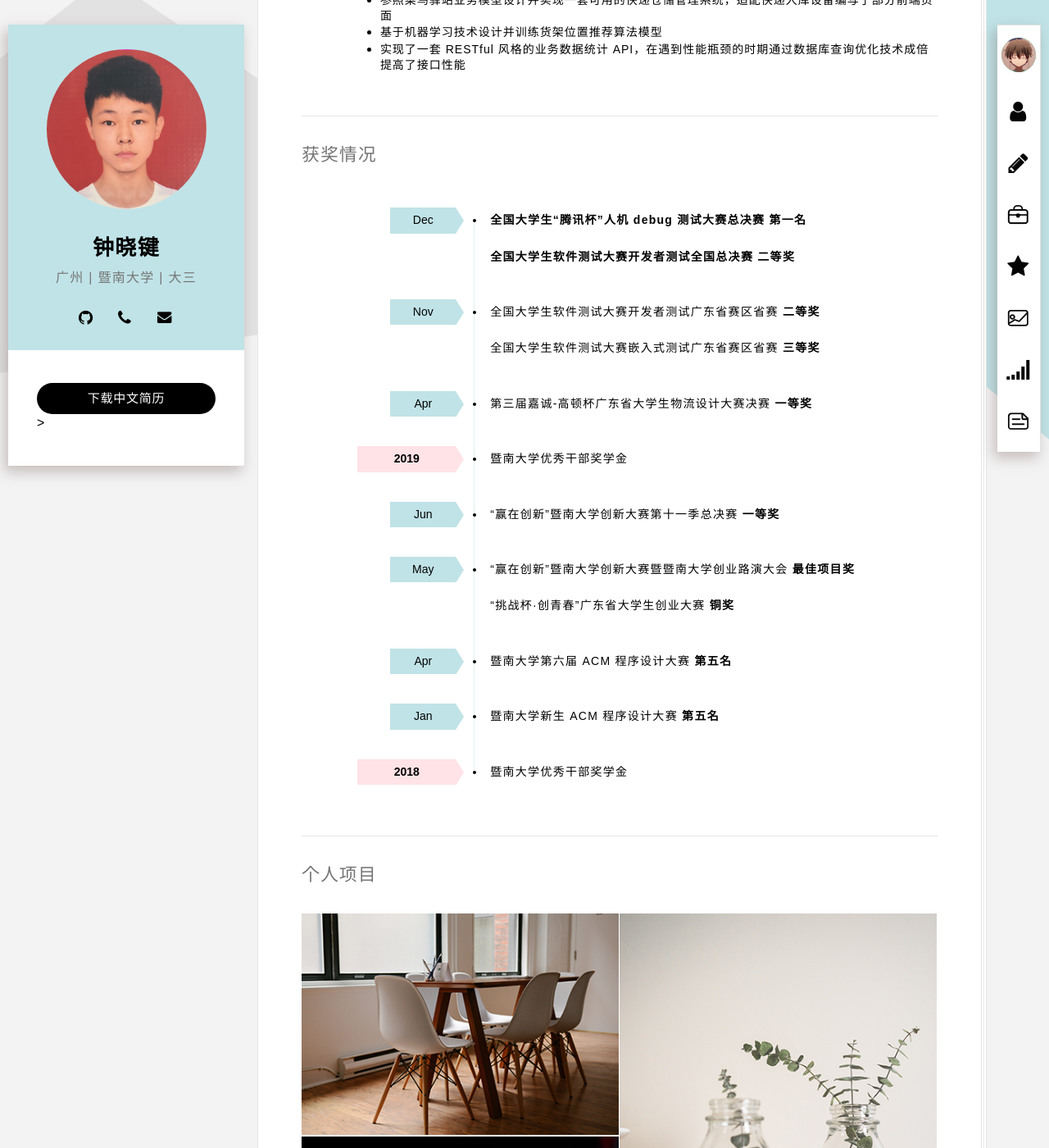
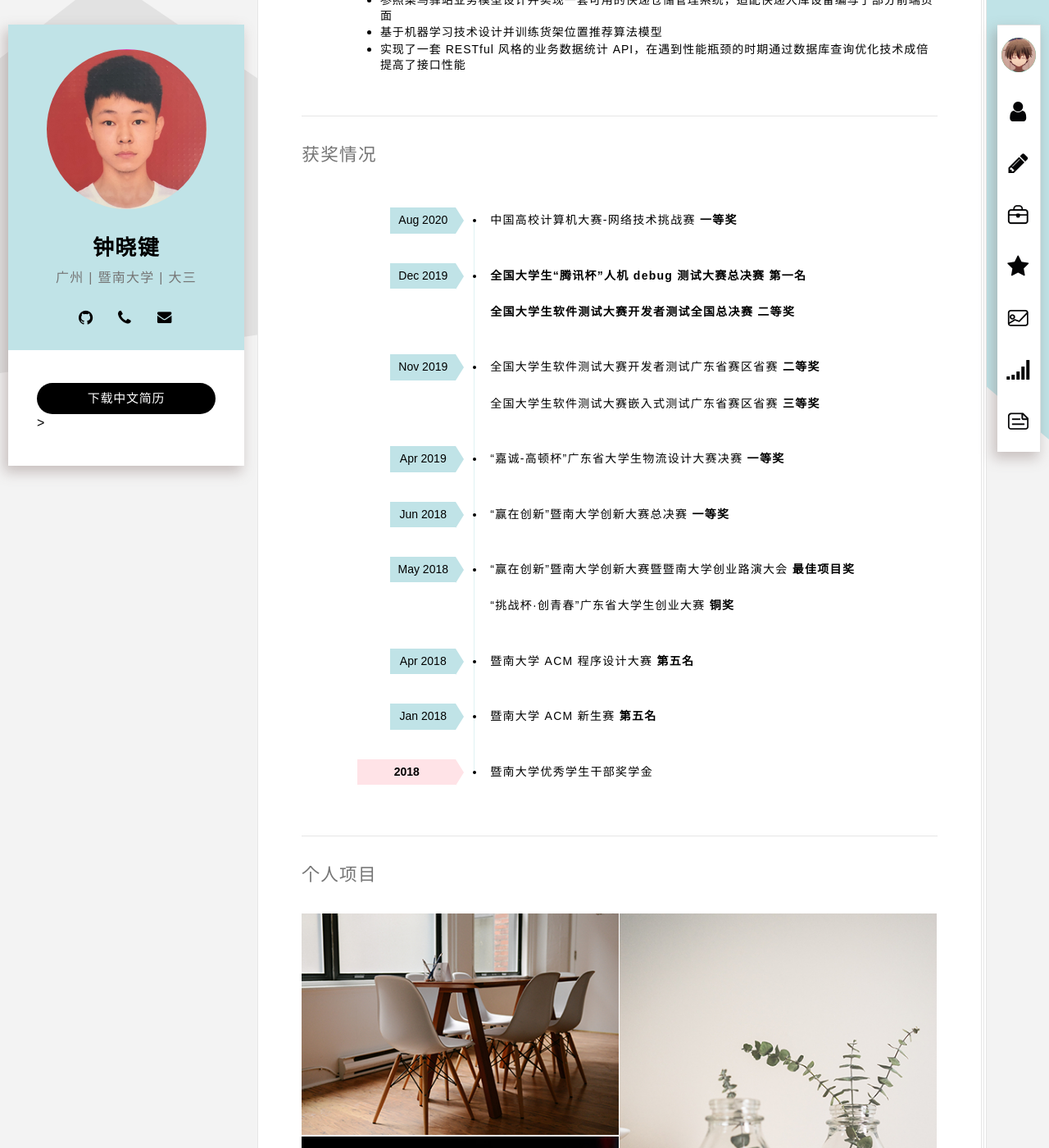
Before and after one commit to xiaojianzhong/xiaojianzhong.github.io, a Jekyll site: the page built from index.html, in a window 1280 px wide and 1400 px high, scrolled down 2109 px. Shown: the whole window at 82% size. Built offline with Jekyll 4.4.1, drawn with Linux system fonts in a browser that asks for light colours; some web fonts are replaced.

Commit message:
feat(platform-browser): update competitions

```diff
--- a/_includes/competition.html
+++ b/_includes/competition.html
@@ -5,8 +5,18 @@
       <br />
       <div class="education">
         <div class="education-box">
-          <time class="education-date education-date-month" datetime="12">
-            <span>Dec</span>
+          <time class="education-date education-date-month" datetime="2020-08">
+            <span>Aug 2020</span>
+          </time>
+          <p>
+            中国高校计算机大赛-网络技术挑战赛
+            <strong>一等奖</strong>
+          </p>
+        </div>
+
+        <div class="education-box">
+          <time class="education-date education-date-month" datetime="2019-12">
+            <span>Dec 2019</span>
           </time>
           <p>
             <strong>全国大学生“腾讯杯”人机 debug 测试大赛总决赛</strong>
@@ -19,8 +29,8 @@
         </div>
 
         <div class="education-box">
-          <time class="education-date education-date-month" datetime="11">
-            <span>Nov</span>
+          <time class="education-date education-date-month" datetime="2019-11">
+            <span>Nov 2019</span>
           </time>
           <p>
             全国大学生软件测试大赛开发者测试广东省赛区省赛
@@ -33,34 +43,25 @@
         </div>
 
         <div class="education-box">
-          <time class="education-date education-date-month" datetime="04">
-            <span>Apr</span>
+          <time class="education-date education-date-month" datetime="2019-04">
+            <span>Apr 2019</span>
           </time>
           <p>
-            第三届嘉诚-高顿杯广东省大学生物流设计大赛决赛
+            “嘉诚-高顿杯”广东省大学生物流设计大赛决赛
             <strong>一等奖</strong>
           </p>
         </div>
 
         <div class="education-box">
-          <time class="education-date education-date-year" datetime="2019">
-            <span><strong class="text-upper">2019</strong></span>
+          <time class="education-date education-date-month" datetime="2018-06">
+            <span>Jun 2018</span>
           </time>
-          <p>暨南大学优秀干部奖学金</p>
+          <p>“赢在创新”暨南大学创新大赛总决赛 <strong>一等奖</strong></p>
         </div>
 
         <div class="education-box">
-          <time class="education-date education-date-month" datetime="06">
-            <span>Jun</span>
-          </time>
-          <p>
-            “赢在创新”暨南大学创新大赛第十一季总决赛 <strong>一等奖</strong>
-          </p>
-        </div>
-
-        <div class="education-box">
-          <time class="education-date education-date-month" datetime="05">
-            <span>May</span>
+          <time class="education-date education-date-month" datetime="2018-05">
+            <span>May 2018</span>
           </time>
           <p>
             “赢在创新”暨南大学创新大赛暨暨南大学创业路演大会
@@ -70,24 +71,24 @@
         </div>
 
         <div class="education-box">
-          <time class="education-date education-date-month" datetime="04">
-            <span>Apr</span>
+          <time class="education-date education-date-month" datetime="2018-04">
+            <span>Apr 2018</span>
           </time>
-          <p>暨南大学第六届 ACM 程序设计大赛 <strong>第五名</strong></p>
+          <p>暨南大学 ACM 程序设计大赛 <strong>第五名</strong></p>
         </div>
 
         <div class="education-box">
-          <time class="education-date education-date-month" datetime="01">
-            <span>Jan</span>
+          <time class="education-date education-date-month" datetime="2018-01">
+            <span>Jan 2018</span>
           </time>
-          <p>暨南大学新生 ACM 程序设计大赛 <strong>第五名</strong></p>
+          <p>暨南大学 ACM 新生赛 <strong>第五名</strong></p>
         </div>
 
         <div class="education-box">
           <time class="education-date education-date-year" datetime="2018">
             <span><strong class="text-upper">2018</strong></span>
           </time>
-          <p>暨南大学优秀干部奖学金</p>
+          <p>暨南大学优秀学生干部奖学金</p>
         </div>
       </div>
     </div>
```
